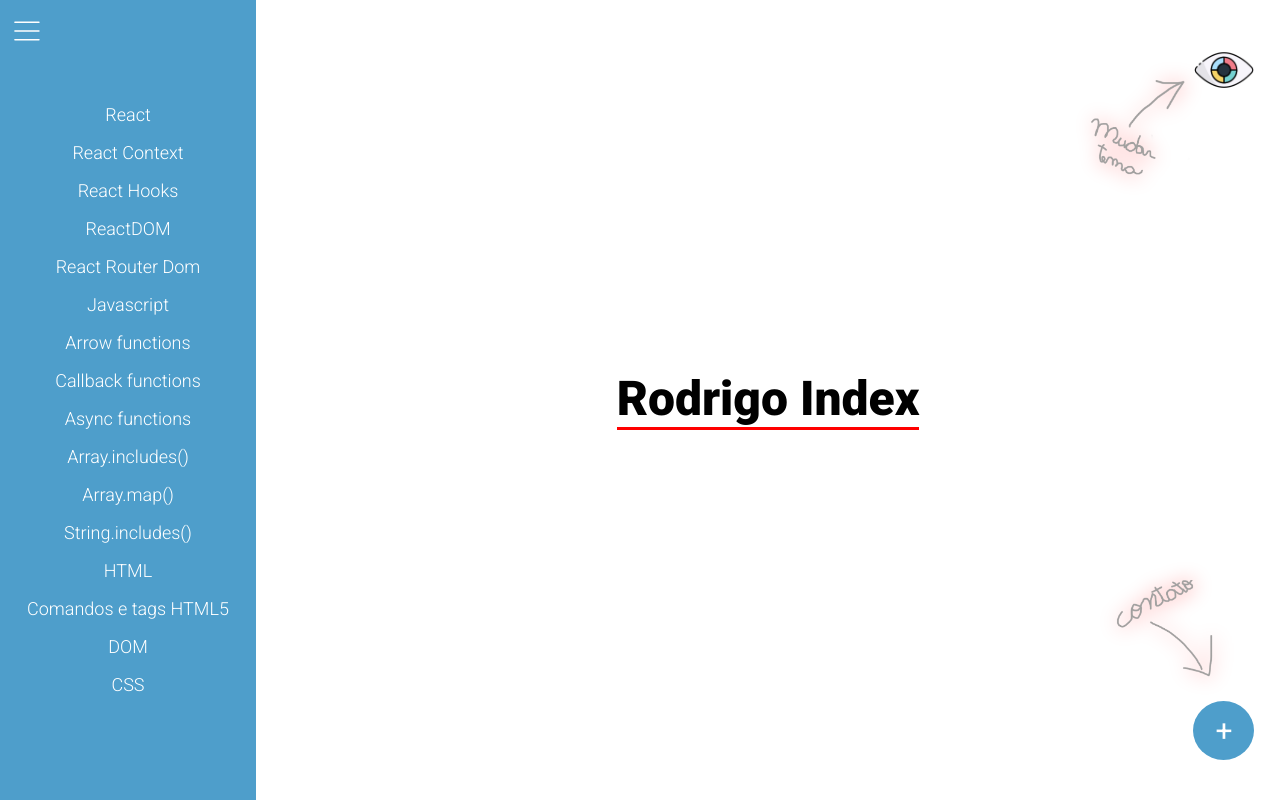
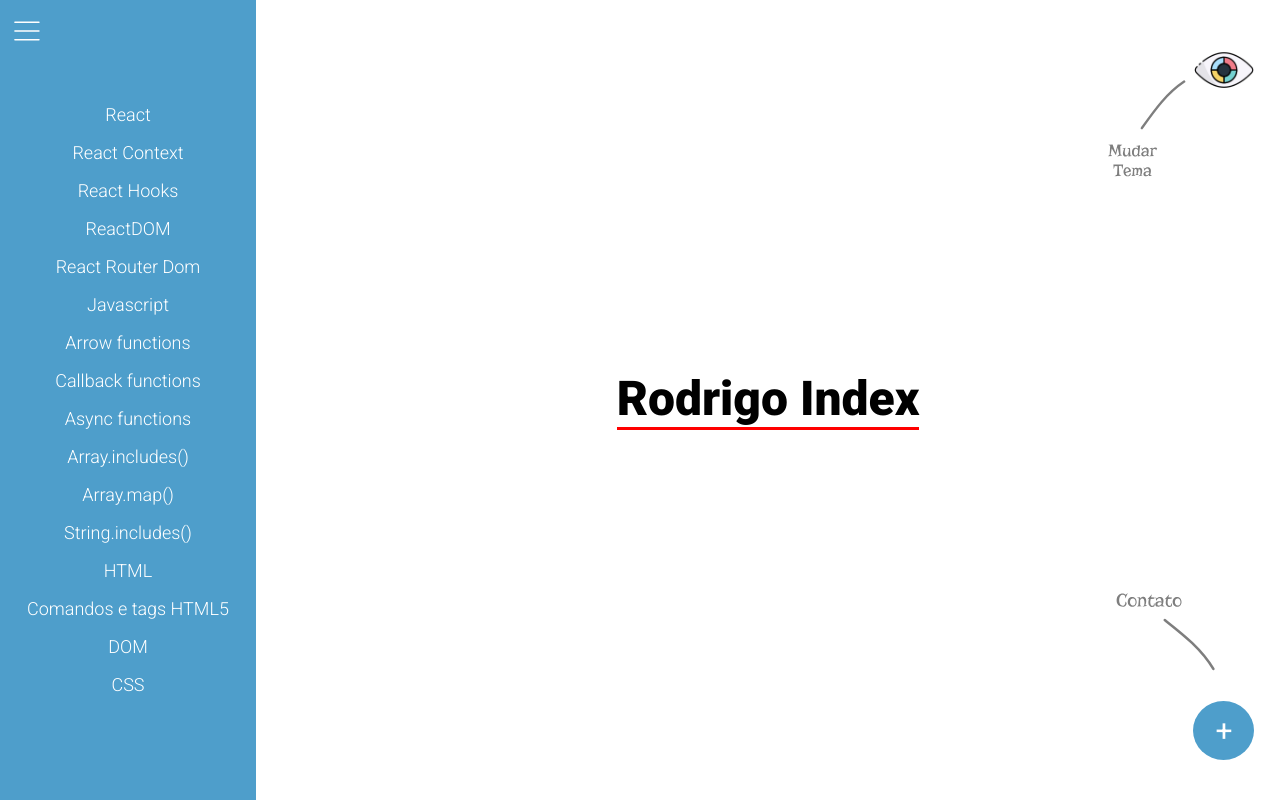
Before and after one commit to rodrigolima2/rodrigolima2.github.io, a React (Create React App) app: page / in a window 1280 px wide. Built offline with nearby package versions, Linux system fonts and the light colour scheme.

Commit message:
test: teste de design

```diff
--- a/src/App.css
+++ b/src/App.css
@@ -63,16 +63,13 @@ body::-webkit-scrollbar-thumb {
 }
 
 .App__img{
-
   width: 100px;
   height: 100px;
 
   position: absolute;
   z-index: -10;
 
-
   opacity: 0.5;
-  filter: url()drop-shadow(1px 1px 10px var(--theme-color-blur));
 }
 
 .App__img.change-theme{
--- a/src/App.js
+++ b/src/App.js
@@ -7,8 +7,8 @@ import SelectTheme from './components/SelectTheme';
 import ButtonMenu from './components/ButtonMenu';
 import ModalOpenImage from './components/ModalOpenImage';
 
-import arrowChangeTheme from './assets/icons/arrow-change-theme.png';
-import arrowContact from './assets/icons/arrow-contact.png';
+import arrowChangeTheme from './assets/icons/arrow-change-theme.svg';
+import arrowContact from './assets/icons/arrow-contact.svg';
 
 import './css/layout.css';
 import './App.css';
```
Also changed, not shown: src/assets/icons/arrow-change-theme.svg (added), src/assets/icons/arrow-contact.svg (added).
